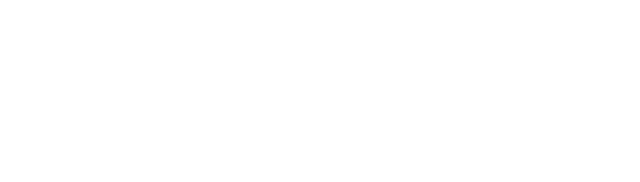
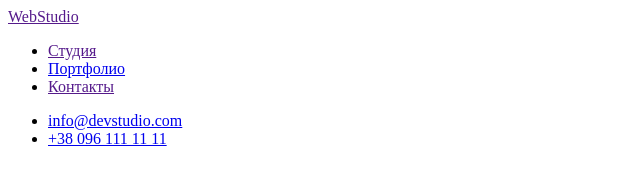
Before and after one commit to madsci04/goit-markup-hw-01, a plain HTML site: page portfolio.html in a window 1280 px wide. Shown: the whole page, without its empty margins (0-640 px from the left). Drawn offline with Linux system fonts and the light colour scheme.

Commit message:
Update portfolio.html

```diff
--- a/portfolio.html
+++ b/portfolio.html
@@ -6,6 +6,23 @@
     <title>Портфолио</title>
 </head>
 <body>
+    <header>
+    <nav>
+        <a href="">WebStudio</a>
+
+        <ul>
+            <li><a href="">Студия</a></li>
+            <li><a href="./portfolio.html">Портфолио</a></li>
+            <li><a href="">Контакты</a></li>
+        </ul>
+    </nav>
+
+    <ul>
+        <li><a href="mailto:info@devstudio.com">info@devstudio.com</a></li>
+        <li><a href="tel:+380961111111">+38 096 111 11 11</a></li>
+    </ul>
+
+</header>
 
 </body>
 </html>
```
